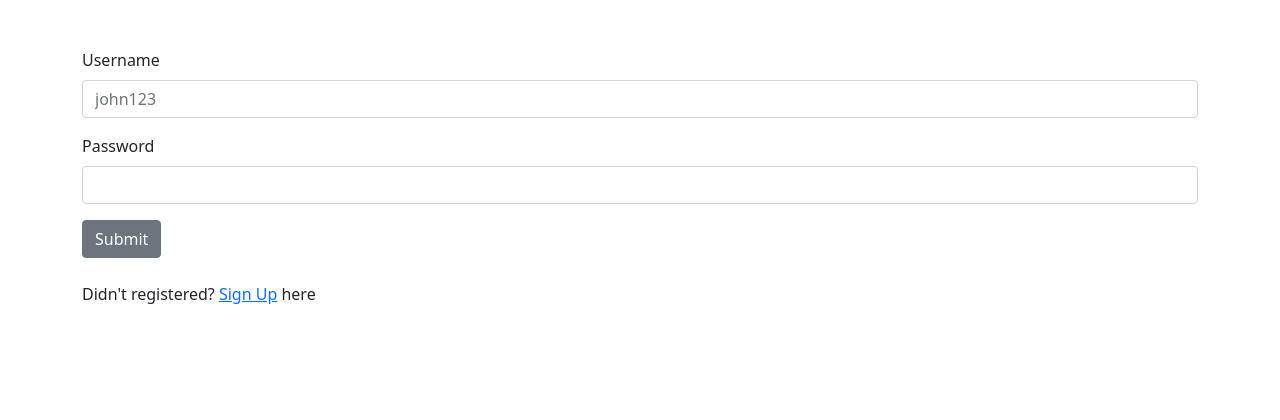
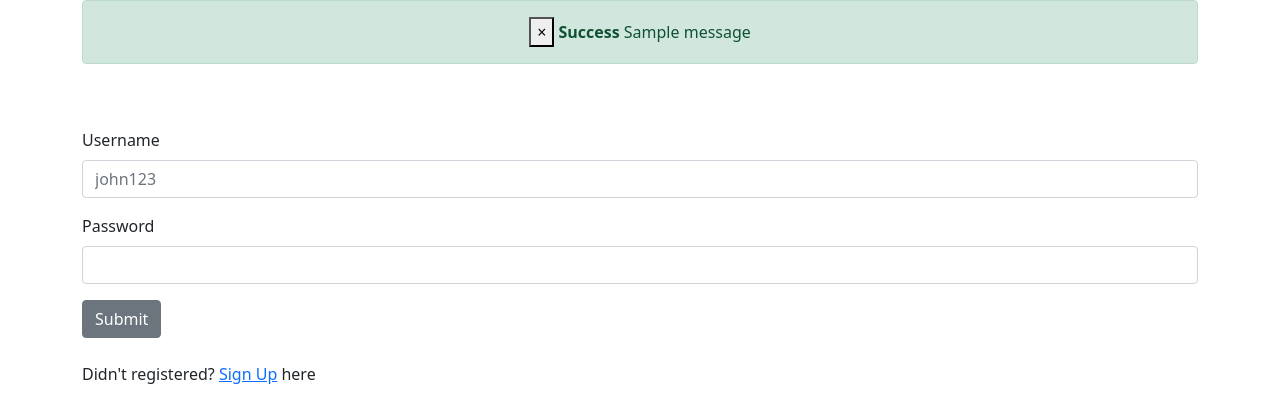
Before and after one commit to bphariharan1301/CRUD-OPERATION, a Django app: page /login in a window 1280 px wide. Shown: the top 420 px of the page. Run offline with Django 4.2, Linux system fonts and the light colour scheme; tables that the repository leaves empty hold one stand-in row (values such as "Sample post"); one stand-in notice (Sample message) is shown.

Commit message:
Messages Added

```diff
--- a/templates/accounts/dashboard.html
+++ b/templates/accounts/dashboard.html
@@ -14,7 +14,10 @@
 
 <div class="container p3">
 
+  {% include 'partials/_alerts.html' %}
+
   {% if user.is_authenticated %}
+
 
   <h1>
     WELCOME
--- a/templates/accounts/login.html
+++ b/templates/accounts/login.html
@@ -8,6 +8,8 @@
   }
 </style>
 
+{% include 'partials/_alerts.html' %}
+
 <div class="container p3">
   <form action="{% url 'login' %}" method="POST">
 
@@ -15,11 +17,11 @@
 
     <div class="mb-3">
       <label for="exampleFormControlInput1" class="form-label">Username</label>
-      <input type="text" class="form-control" id="exampleFormControlInput1" placeholder="john123" name="username">
+      <input type="text" class="form-control" id="exampleFormControlInput1" placeholder="john123" name="username" required>
     </div>
     <div class="mb-3">
       <label for="exampleFormControlInput1" class="form-label">Password</label>
-      <input type="password" class="form-control" id="exampleFormControlInput1" name="password">
+      <input type="password" class="form-control" id="exampleFormControlInput1" name="password" required>
     </div>
     <button type="submit" class="btn btn-secondary">Submit</button>
 
--- /dev/null
+++ b/templates/partials/_alerts.html
@@ -0,0 +1,21 @@
+{% if messages %}
+  {% for message in messages %}
+    <div id="message" class="container">
+      {% if message.level == DEFAULT_MESSAGE_LEVELS.ERROR %}
+      <div class="alert alert-danger text-center" role="alert">
+      {% else %}
+        <div class="alert alert-{{ message.tags }} text-center" role="alert">
+      {% endif %}
+        <button type="button" class="close" data-dismiss="alert"><span aria-hidden="true">&times;</span></button>
+        <strong>
+          {% if message.level == DEFAULT_MESSAGE_LEVELS.ERROR %}
+            Error:
+          {% else %}
+            {{ message.tags|title }}
+          {% endif %}
+        </strong>
+        {{ message }}
+      </div>
+    </div>
+  {% endfor %}
+{% endif %}
```
Also changed, not shown: templates/accounts/signup.html (+8 -6 lines).
